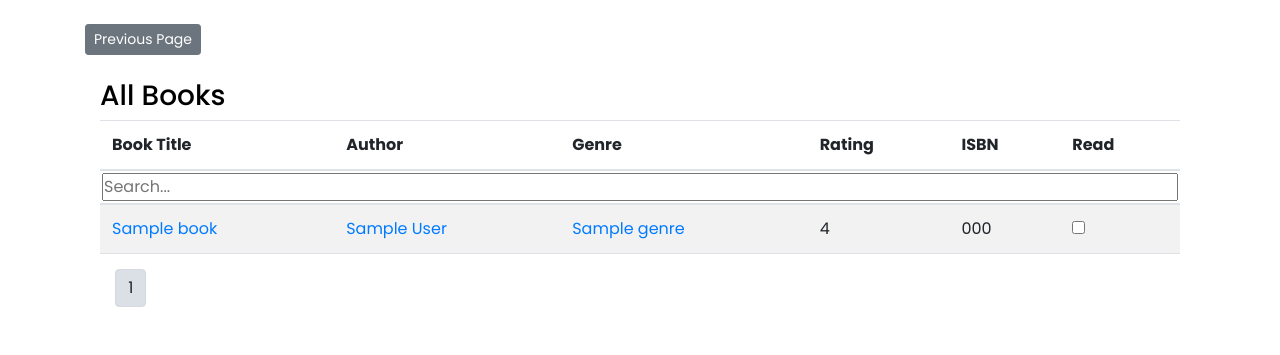
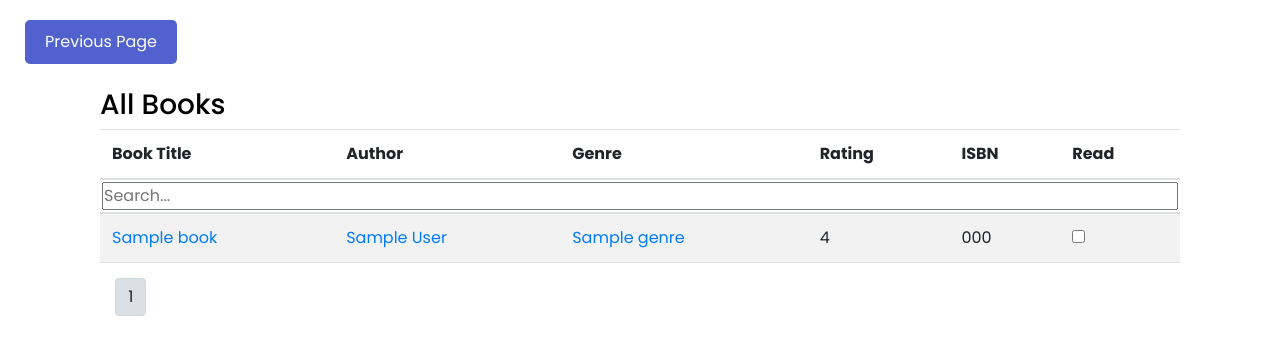
Before and after one commit to trcoelhoo/ws-tp2, a Django app: template books/templates/books.html in a window 1280 px wide. Shown: the part 63-418 px from the top of the page. Run offline with Django 4.2, Linux system fonts and the light colour scheme; the template is opened without the code that fills it: most values are stand-ins (such as "Sample title", 1, 10 or a date in 2020); some libraries are stand-ins or nearby versions.

Commit message:
previous page + images

```diff
--- a/books/templates/books.html
+++ b/books/templates/books.html
@@ -11,9 +11,12 @@
 
 
     <body>
+    <div class="row">
+        <div class="back_button">
+            <input type=button value="Previous Page" onClick="javascript:history.go(-1);">
+        </div>
+    </div>
  <div class="container">
-        <br>
-            <button type="button" class="btn btn-secondary btn-sm" onClick="javascript:history.go(-1);">Previous Page</button>
         <div>
                 <br>
         <div class="container">
```
Also changed, not shown: books/templates/categories.html (+5 -3 lines).
